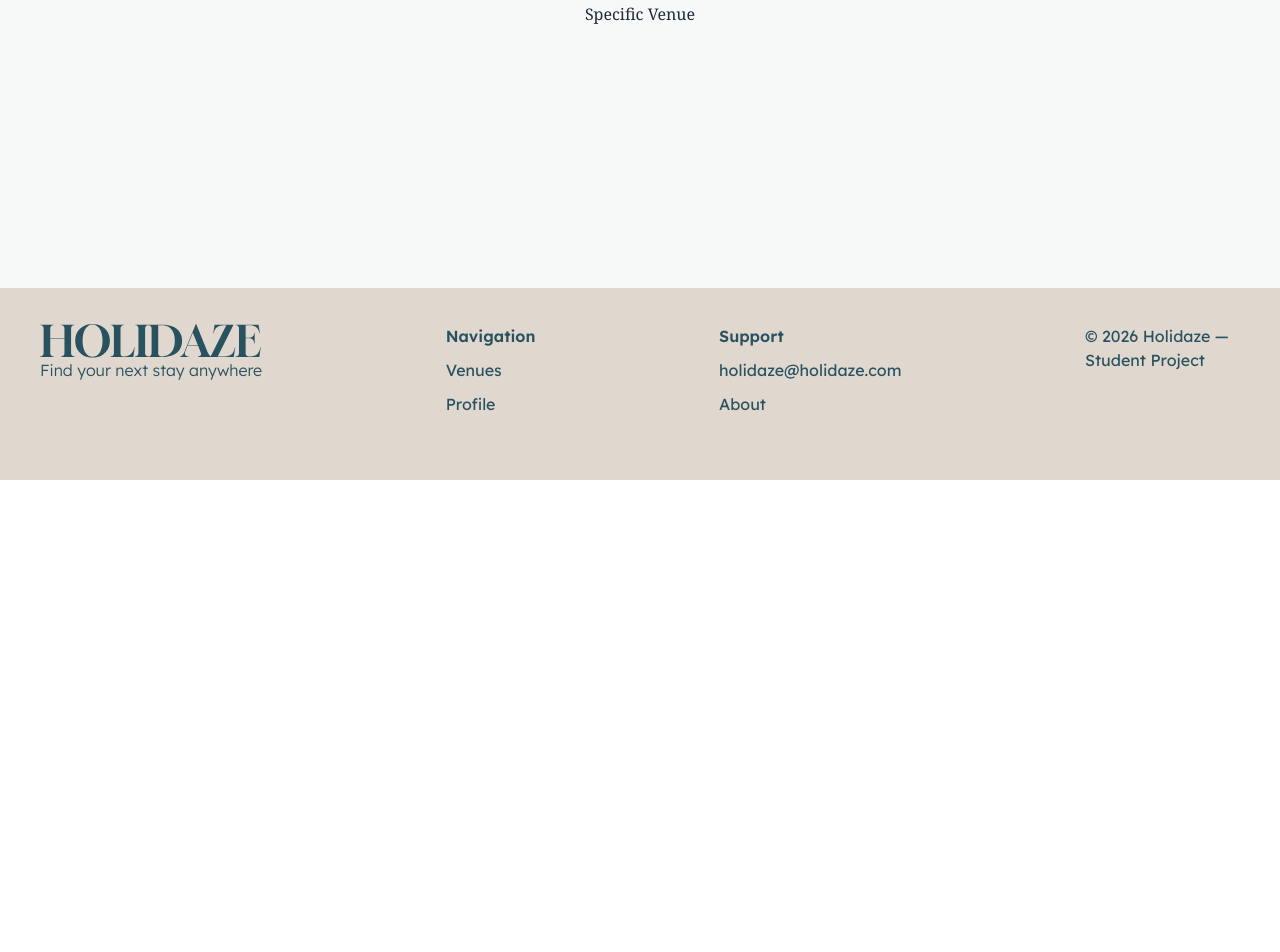
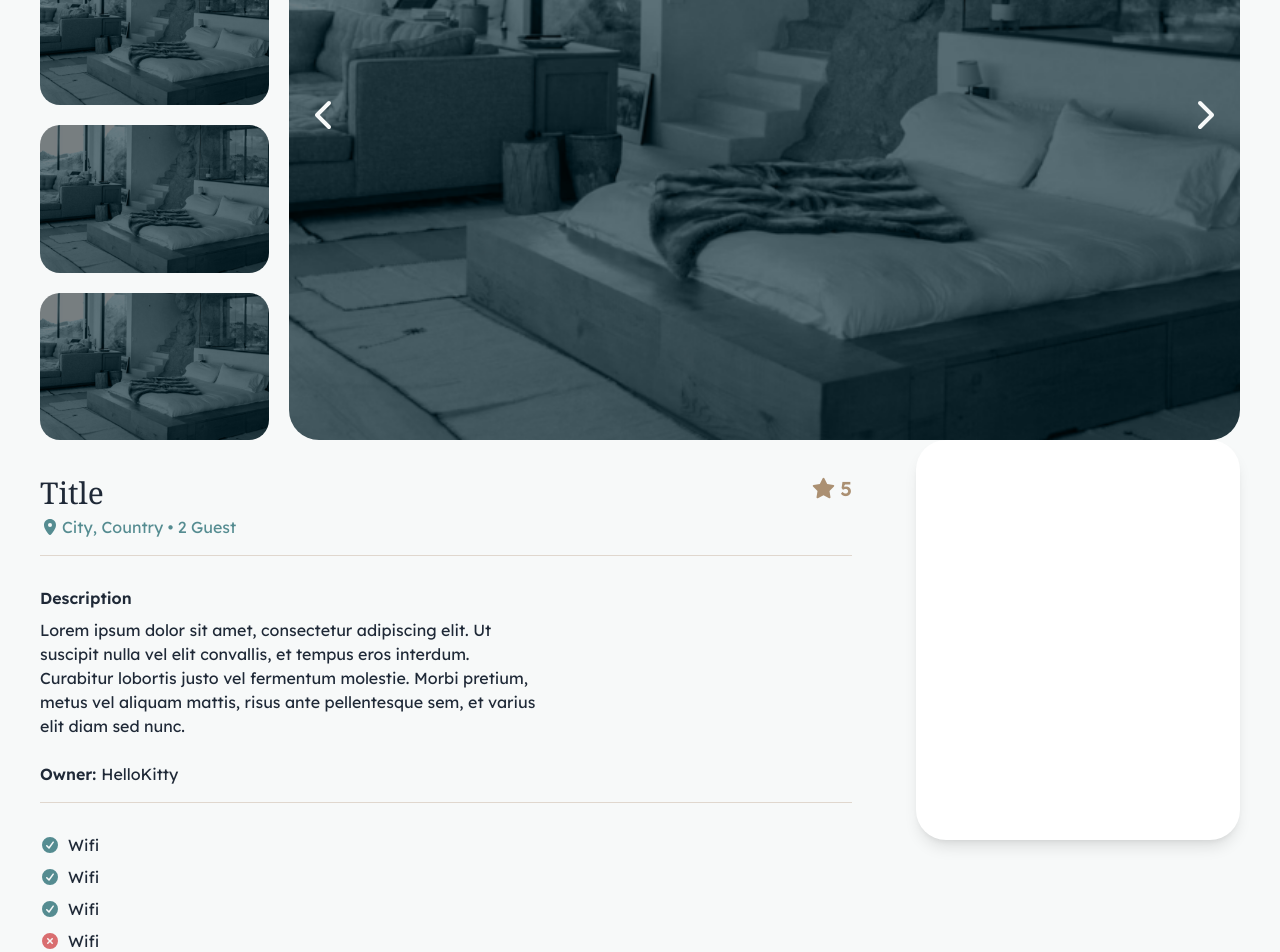
Before and after one commit to inastefansdottir/FED2-PE2-inastefansdottir, a React (Vite) app: page /venue/1 in a window 1280 px wide. Shown: the part 320-1272 px from the top of the page. Before the commit the page ends 800 px from the top, so only its background shows below. Built offline with nearby package versions, Linux system fonts and the light colour scheme; a web font is replaced by a local one.

Commit message:
Added the content on the venue page and styled the page, static for now.

```diff
--- a/src/App.tsx
+++ b/src/App.tsx
@@ -1,5 +1,6 @@
 import { Routes, Route } from "react-router-dom";
 import HomePage from "./pages/HomePage";
+import VenuePage from "./pages/VenuePage";
 import RegisterPage from "./pages/RegisterPage";
 import ProfilePage from "./pages/ProfilePage";
 import ProtectedRoute from "./routes/ProtectedRoute";
@@ -14,7 +15,7 @@ export default function App() {
       <main className="flex-1 flex justify-center items-center bg-background">
         <Routes>
           <Route path="/" element={<HomePage />} />
-          <Route path="/venue/:id" element={<h1>Specific Venue</h1>} />
+          <Route path="/venue/:id" element={<VenuePage />} />
           <Route path="/venue/edit/:id" element={<h1>Edit Venue</h1>} />
           <Route
             path="/register"
--- /dev/null
+++ b/src/pages/VenuePage.tsx
@@ -0,0 +1,118 @@
+import image from "../assets/hero-image.png";
+import { FontAwesomeIcon } from "@fortawesome/react-fontawesome";
+import {
+  faChevronLeft,
+  faChevronRight,
+  faLocationDot,
+  faCircleCheck,
+  faCircleXmark,
+  faStar,
+} from "@fortawesome/free-solid-svg-icons";
+
+function VenuePage() {
+  return (
+    <div className="px-10 mt-[50px]">
+      <div className="max-w-[1300px] w-full">
+        <div className="flex gap-5">
+          <div className="flex flex-col h-[650px] gap-5 w-[229px] shrink-0">
+            <img
+              src={image}
+              className="w-full h-full object-cover rounded-[20px]"
+            />
+            <img
+              src={image}
+              className="w-full h-full object-cover rounded-[20px]"
+            />
+            <img
+              src={image}
+              className="w-full h-full object-cover rounded-[20px]"
+            />
+            <img
+              src={image}
+              className="w-full h-full object-cover rounded-[20px]"
+            />
+          </div>
+          <div className="relative flex-1 max-w-[1050px] h-[650px]">
+            <img
+              src={image}
+              className="w-full h-full object-cover rounded-[30px]"
+            />
+
+            {/* Left arrow */}
+            <button className="absolute left-4 top-1/2 -translate-y-1/2 text-background">
+              <FontAwesomeIcon icon={faChevronLeft} size="2xl" />
+            </button>
+
+            {/* Right arrow */}
+            <button className="absolute right-4 top-1/2 -translate-y-1/2 text-background">
+              <FontAwesomeIcon icon={faChevronRight} size="2xl" />
+            </button>
+          </div>
+        </div>
+        <div className="flex flex-1 justify-between">
+          <section className="mt-[35px] mb-[100px] max-w-[876px] w-full pr-16">
+            <div className="flex justify-between items-center">
+              <h1 className="text-3xl">Title</h1>
+              <div className="flex items-center self-start gap-1 text-brownDark pl-2">
+                <FontAwesomeIcon icon={faStar} size="lg" />
+                <span className="font-semibold text-xl">5</span>
+              </div>
+            </div>
+            <div className="flex items-center text-primary mt-1 gap-0.5">
+              <FontAwesomeIcon icon={faLocationDot} />
+              <p className="text-primary">City, Country • 2 Guest</p>
+            </div>
+            <hr className="border-brownLight mt-4 w-full" />
+            <div className="my-[30px]">
+              <span className="font-semibold">Description</span>
+              <p className="max-w-[500px] mt-2 mb-6">
+                Lorem ipsum dolor sit amet, consectetur adipiscing elit. Ut
+                suscipit nulla vel elit convallis, et tempus eros interdum.
+                Curabitur lobortis justo vel fermentum molestie. Morbi pretium,
+                metus vel aliquam mattis, risus ante pellentesque sem, et varius
+                elit diam sed nunc.
+              </p>
+              <p className="secondary">
+                <span className="font-semibold">Owner: </span>HelloKitty
+              </p>
+              <hr className="border-brownLight mt-4" />
+            </div>
+            <ul className="grid gap-2 mt-[30px]">
+              <li className="flex items-center">
+                <FontAwesomeIcon
+                  icon={faCircleCheck}
+                  className="text-primary mr-2"
+                />{" "}
+                <p>Wifi</p>
+              </li>
+              <li className="flex items-center">
+                <FontAwesomeIcon
+                  icon={faCircleCheck}
+                  className="text-primary mr-2"
+                />{" "}
+                <p>Wifi</p>
+              </li>
+              <li className="flex items-center">
+                <FontAwesomeIcon
+                  icon={faCircleCheck}
+                  className="text-primary mr-2"
+                />{" "}
+                <p>Wifi</p>
+              </li>
+              <li className="flex items-center">
+                <FontAwesomeIcon
+                  icon={faCircleXmark}
+                  className="text-error mr-2"
+                />{" "}
+                <p>Wifi</p>
+              </li>
+            </ul>
+          </section>
+          <div className="bg-white shadow-lg w-[413px] h-[400px] rounded-[30px]"></div>
+        </div>
+      </div>
+    </div>
+  );
+}
+
+export default VenuePage;
```
